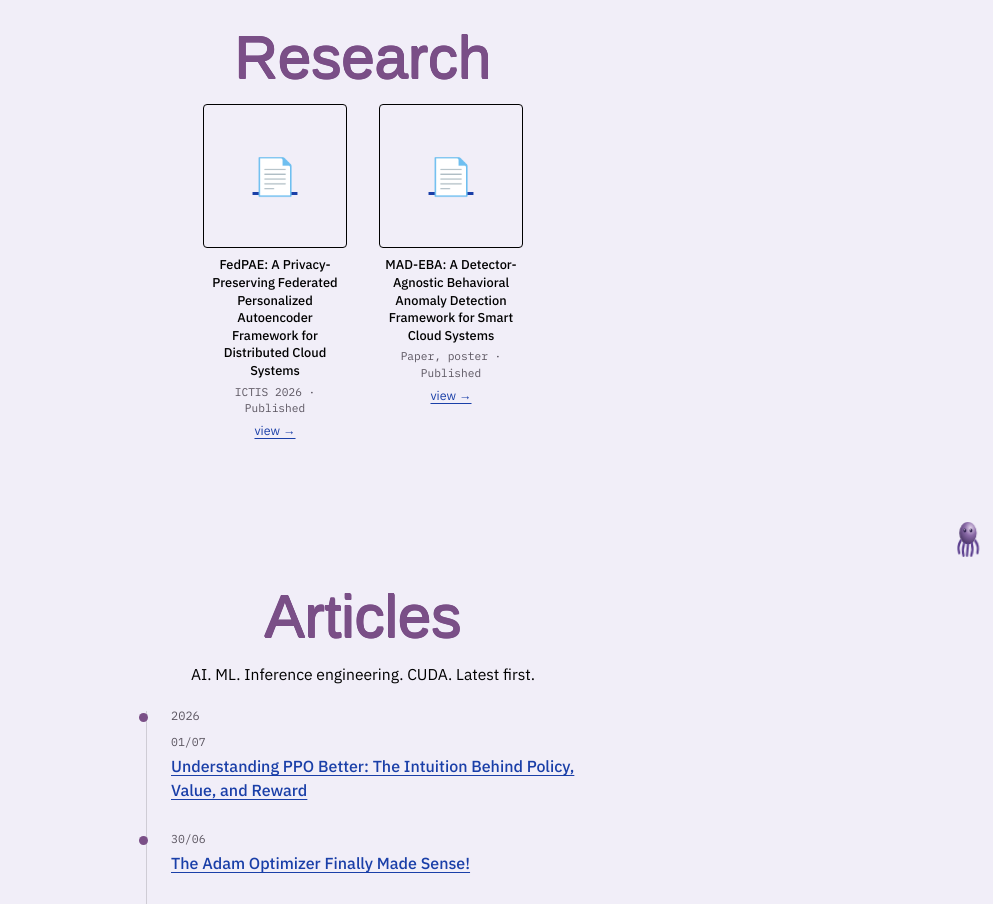
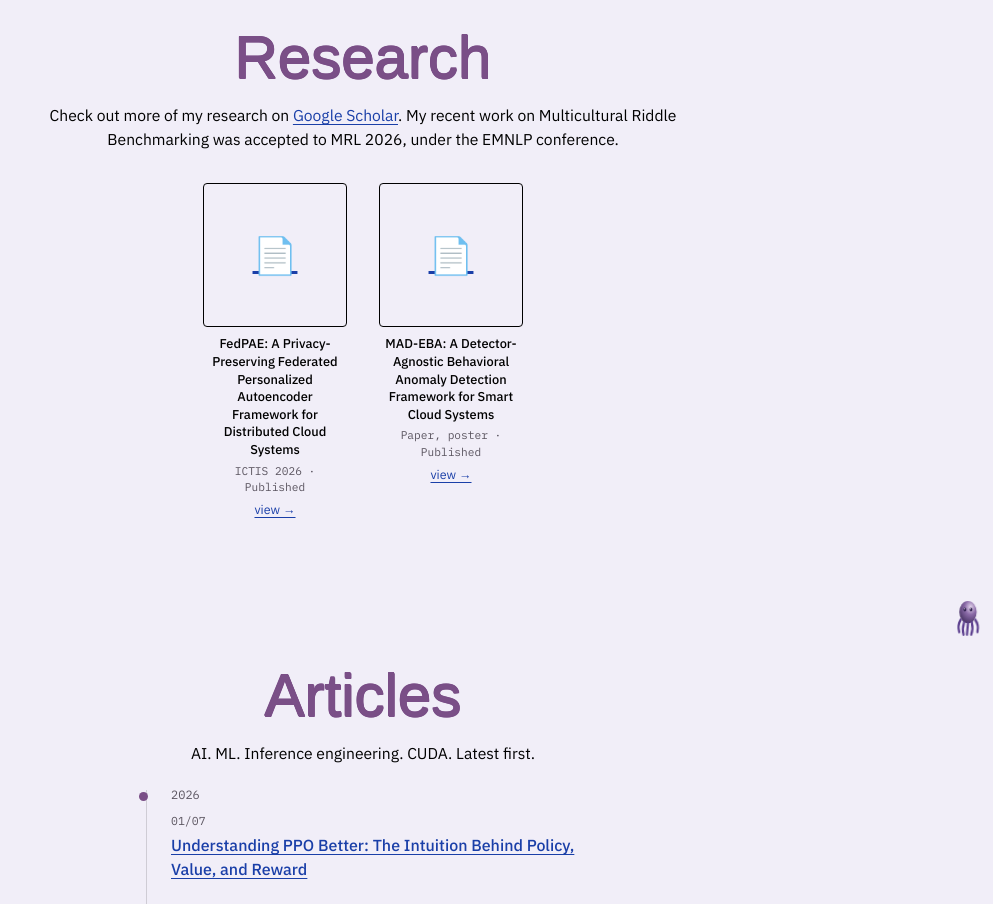
Before and after one commit to pranathi000/portfolio, a Next.js app: page / in a window 1280 px wide. Shown: the part 1077-1981 px from the top of the page, without its empty margins (287-1280 px from the left). Built offline with nearby package versions, Linux system fonts and the light colour scheme; a web font is replaced by a local one.

Commit message:
Update Research.tsx

```diff
--- a/components/Research.tsx
+++ b/components/Research.tsx
@@ -1,9 +1,18 @@
 import Section from "./Section";
 import { research } from "@/lib/data";
+import { links } from "@/lib/site";
 
 export default function Research() {
   return (
     <Section id="research" title="Research" centered>
+      <p className="mb-8 max-w-prose mx-auto text-[0.98rem]">
+        Check out more of my research on{" "}
+        <a href={links.GoogleScholar} target="_blank" rel="noopener">
+          Google Scholar
+        </a>
+        .
+        My recent work on Multicultural Riddle Benchmarking was accepted to MRL 2026, under the EMNLP conference.
+      </p>
       <div className="flex flex-wrap justify-center gap-8">
         {research.map((w) => (
           <div key={w.title} className="w-36 text-center">
```
